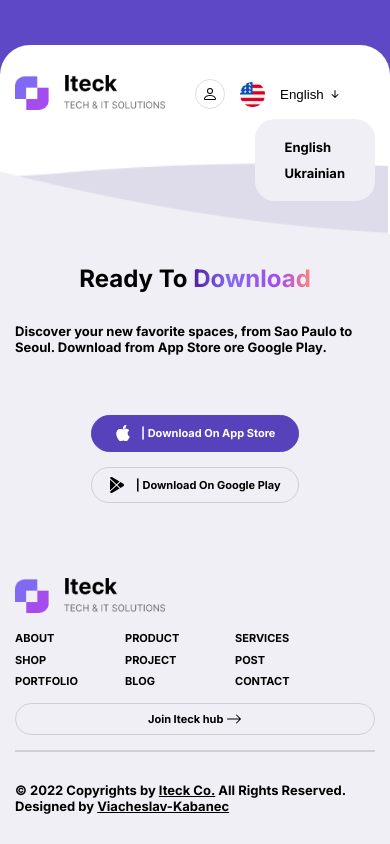
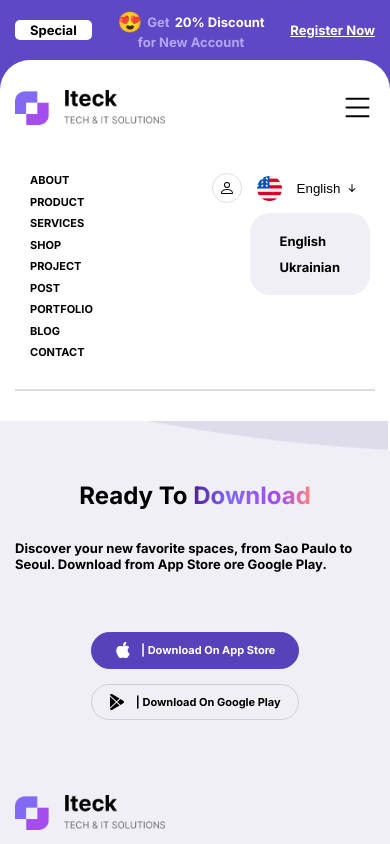
Before and after one commit to coderHTMLcss/itech-project, a website built with Vite: page index.html in a window 390 px wide. Shown: the top 844 px of the page. Built offline with nearby package versions, Linux system fonts and the light colour scheme.

Commit message:
header menu mobile, add section top banner content

```diff
--- a/index.html
+++ b/index.html
@@ -10,13 +10,36 @@
 </head>
 
 <body>
-  <div class="top-banner"></div>
+  <div class="top-banner">
+    <div class="container top-banner__container">
+      <a class="button_white" href="./pages/contact/index.html">Special</a>
+      <span class="top-banner_text">
+        <span class="text_emoji">&#128525;</span>
+        <span class="text_purple">Get</span>
+        20% Discount
+        <span class="text_purple">for New Account</span>
+      </span>
+      <a class="link_small" href="./pages/contact/index.html">Register Now</a>
+    </div>
+  </div>
   <header>
     <div class="container header__container">
+      <div class="header__triggers">
+
         <a href="#">
           <img class="logo" src="./assets/images/logo.png" alt="logo" />
         </a>
 
+        <button class="header__trigger">
+          <svg xmlns="http://www.w3.org/2000/svg" width="16" height="16" fill="currentColor" class="bi bi-list"
+            viewBox="0 0 16 16">
+            <path fill-rule="evenodd"
+              d="M2.5 12a.5.5 0 0 1 .5-.5h10a.5.5 0 0 1 0 1H3a.5.5 0 0 1-.5-.5zm0-4a.5.5 0 0 1 .5-.5h10a.5.5 0 0 1 0 1H3a.5.5 0 0 1-.5-.5zm0-4a.5.5 0 0 1 .5-.5h10a.5.5 0 0 1 0 1H3a.5.5 0 0 1-.5-.5z" />
+          </svg>
+        </button>
+      </div>
+
+      <div class="header__menu">
         <nav class="navigation header__navigation">
           <ul>
             <li>
@@ -80,6 +103,8 @@
           </div>
 
         </div>
+      </div>
+
     </div>
   </header>
 
--- a/style.scss
+++ b/style.scss
@@ -43,4 +43,5 @@ button {
   border: none;
   outline: none;
   color: var(--black-color);
+  cursor: pointer;
 }
--- a/styles/buttons.scss
+++ b/styles/buttons.scss
@@ -52,4 +52,15 @@
   @media (min-width: v.$tablet) {
     --size: 40px;
   }
+
+  &_white {
+    background-color: var(--color-white);
+    color: var(--black-color);
+    height: 20px;
+    padding: 0 15px;
+    display: flex;
+    justify-content: center;
+    align-items: center;
+    border-radius: 5px;
+  }
 }
--- a/styles/footer.scss
+++ b/styles/footer.scss
@@ -82,10 +82,6 @@ footer {
     }
   }
 
-  .footer__language {
-    width: 208px;
-  }
-
   .footer__buttons {
     display: flex;
     flex-direction: column;
--- a/styles/header.scss
+++ b/styles/header.scss
@@ -2,12 +2,33 @@
 
 .top-banner {
   width: 100%;
-  height: 75px;
+  min-height: 45px;
   background-image: url("./../assets/images/top_nav_background.png");
   background-repeat: no-repeat;
   background-position: center;
   background-size: cover;
   margin-bottom: -30px;
+  padding-bottom: 30px;
+  font: var(--smallest-font);
+  color: var(--color-white);
+
+  .container {
+    display: flex;
+    justify-content: center;
+    align-items: center;
+    margin: 0 auto;
+    padding: 10px;
+    gap: var(--gap);
+    text-align: center;
+  }
+
+  &_text {
+    display: flex;
+    flex-wrap: wrap;
+    column-gap: 5px;
+    justify-content: center;
+    align-items: center;
+  }
 }
 
 header {
@@ -19,14 +40,61 @@ header {
 
   .header__container {
     display: flex;
+    flex-direction: column;
+    gap: var(--gap);
+
+    @media (min-width: v.$tablet) {
+      flex-direction: row;
+    }
+  }
+
+  .header__triggers {
+    display: flex;
     justify-content: space-between;
-    align-items: center;
-    gap: var(--gap);
+  }
+
+  .header__trigger {
+    transition: var(--transition);
+    svg {
+      width: 35px;
+      height: 35px;
+    }
+
+    &:hover,
+    &:focus,
+    &:active,
+    &_active {
+      svg {
+        fill: var(--violett-color);
+      }
+    }
+  }
+
+  .header__trigger {
+    @media (min-width: v.$tablet) {
+      display: none;
+    }
+  }
+
+  .header__menu {
+    flex: 1;
+    align-self: center;
+    display: flex;
+    align-items: flex-start;
+    justify-content: center;
+    padding: calc(var(--gap) * 2) var(--gap);
+    border-bottom: 2px solid var(--color-grey);
+
+    @media (min-width: v.$tablet) {
+      border: none;
+      align-items: center;
+      padding: 0;
+      gap: var(--gap);
+    }
   }
 
   .header__buttons {
     position: relative;
-    width: 208px;
     display: flex;
     align-items: center;
     gap: var(--gap);
@@ -48,7 +116,7 @@ header {
     position: absolute;
 
     top: 40px;
-    right: 0px;
+    right: -10px;
     padding: 15px 0px;
     background-color: var(--creame-color);
     border-radius: 20px;
@@ -63,11 +131,7 @@ header {
       }
     }
     @media (min-width: v.$tablet) {
-      right: 0px;
-    }
-
-    @media (min-width: v.$desktop) {
-      right: 30px;
+      right: -15px;
     }
   }
 }
@@ -78,9 +142,27 @@ header {
 }
 
 .header__navigation {
-  display: none;
+  ul {
+    flex-wrap: wrap;
+    column-gap: var(--gap);
+  }
+
+  li {
+    width: 80px;
+    display: flex;
+    justify-content: flex-start;
+  }
+
   @media (min-width: v.$tablet) {
-    display: flex;
+    position: relative;
+
+    ul {
+      flex-wrap: nowrap;
+    }
+
+    li {
+      width: inherit;
+    }
   }
 }
 
@@ -90,7 +172,6 @@ header {
   row-gap: calc(var(--gap) / 2);
   font: var(--smaller-font);
   text-transform: uppercase;
-  position: relative;
 
   a {
     display: flex;
--- a/styles/links.scss
+++ b/styles/links.scss
@@ -8,6 +8,20 @@
   &:focus {
     color: var(--violett-color);
   }
+
+  &_small {
+    font: var(--smallest-font);
+    text-decoration: underline;
+    color: var(--color-white);
+    white-space: nowrap;
+
+    &:hover,
+    &:active,
+    &:focus,
+    &_active {
+      color: var(--violett-color);
+    }
+  }
 }
 
 .link_active {
--- a/styles/text.scss
+++ b/styles/text.scss
@@ -16,4 +16,12 @@
       #ff847f 100%
     );
   }
+
+  &_purple {
+    color: #b5a6f5;
+  }
+
+  &_emoji {
+    font-size: 20px;
+  }
 }
```
Lines whose indentation alone changed are shown as unchanged.
